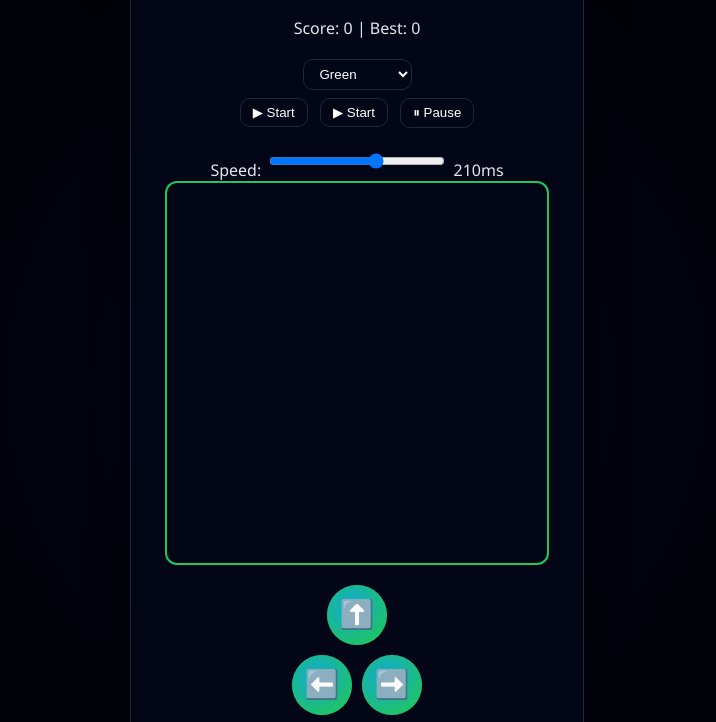
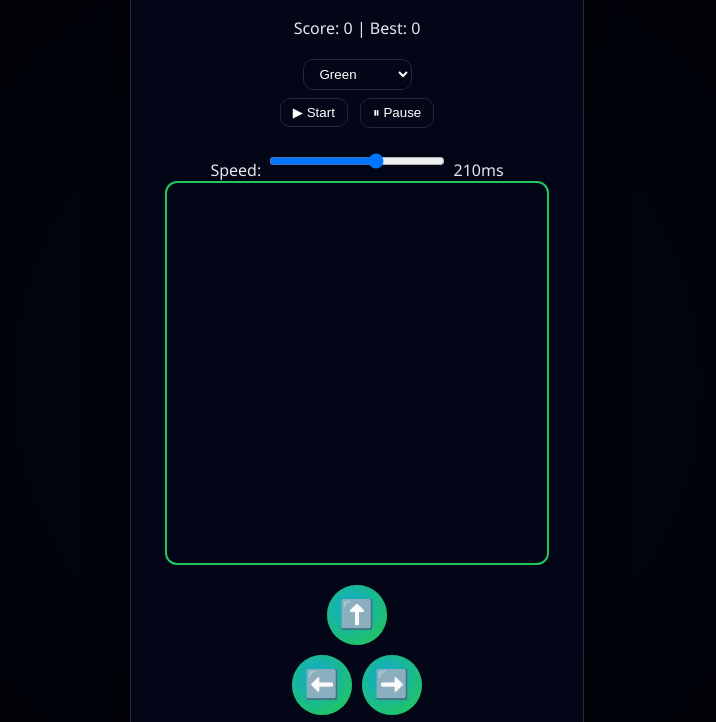
Before and after one commit to s09894355-lgtm/SnakeGame, a plain HTML site: page sayip.html in a window 1280 px wide. Shown: the part 17-739 px from the top of the page, without its empty margins (283-999 px from the left). Drawn offline with Linux system fonts and the light colour scheme.

Commit message:
Update and rename index.html to sayip.html

```diff
--- a/index.html
+++ b/sayip.html
@@ -105,7 +105,6 @@ button,select,input{
   </select>
 
   <div>
-    <button onclick="home.html">▶ Start</button>
     <button onclick="start()">▶ Start</button>
     <button onclick="pause()">⏸ Pause</button>
   </div>
```
